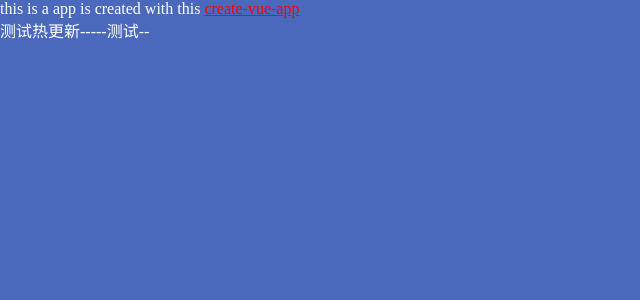
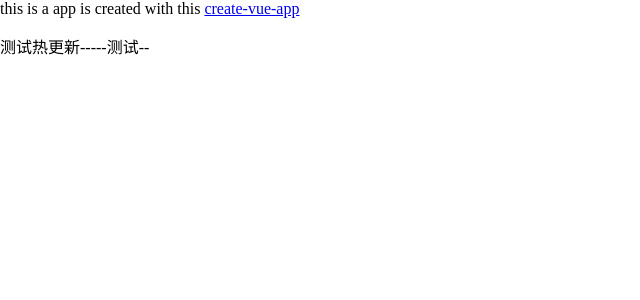
Before and after one commit to hhcol620/vue-template-pc, a Vue app: page / in a window 1280 px wide. Shown: the top 300 px of the page, without its empty margins (0-640 px from the left). Built offline with nearby package versions, Linux system fonts and the light colour scheme.

Commit message:
文件夹结构划分

```diff
--- a/src/App.vue
+++ b/src/App.vue
@@ -6,15 +6,9 @@
     </div>
 </template>
 <script>
-import img from "./assest/images/backImg01.jpg";
-import "./styles/global.css";
 export default {
     name: "App"
 };
 </script>
 <style scoped>
-.a-text {
-    transform: translate(100px, 0);
-    color: red;
-}
 </style>
--- a/src/main.js
+++ b/src/main.js
@@ -4,6 +4,9 @@ import Vue from 'vue'
 // 导入app组件
 import App from './App.vue'
 
+// 导入global全局样式
+import './styles/global.less'
+
 // 创建vue根实例
 new Vue({
     render: (h) => h(App)
--- a/src/styles/global.css
+++ /dev/null
@@ -1,6 +0,0 @@
-*{
-    margin: 0;
-    padding: 0;
-    background-color:#4a69bd;
-    color: #fff;
-}
--- /dev/null
+++ b/src/styles/global.less
@@ -0,0 +1,5 @@
+html,body{
+    margin: 0;
+    padding: 0;
+    background-color: #fff;
+}
```
Also changed, not shown: src/packages/exampleA/index.vue (added), src/packages/exampleA/router.js (added), src/packages/home/index.vue (added), src/packages/home/router.js (added), src/store/index.js (added).
